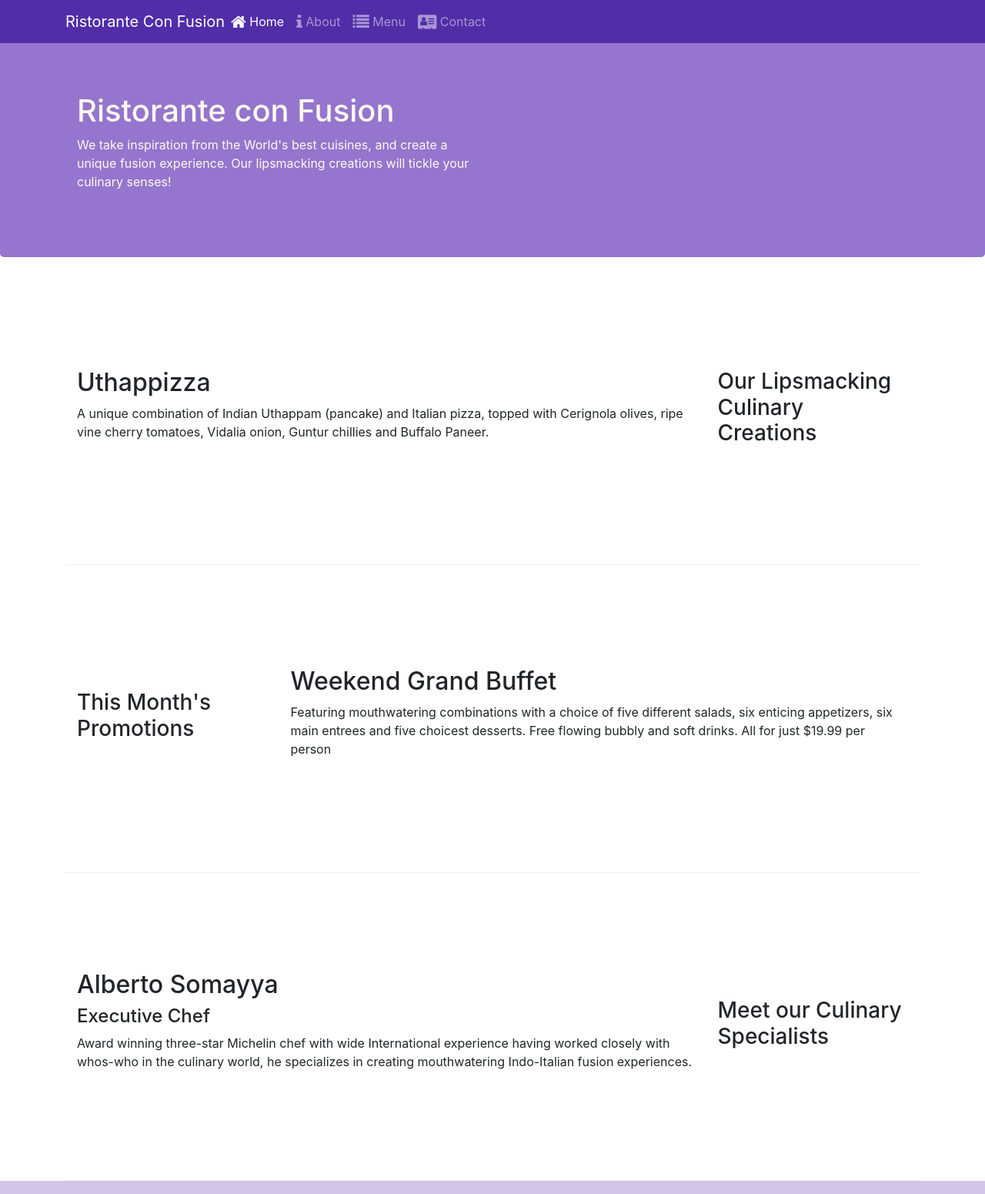
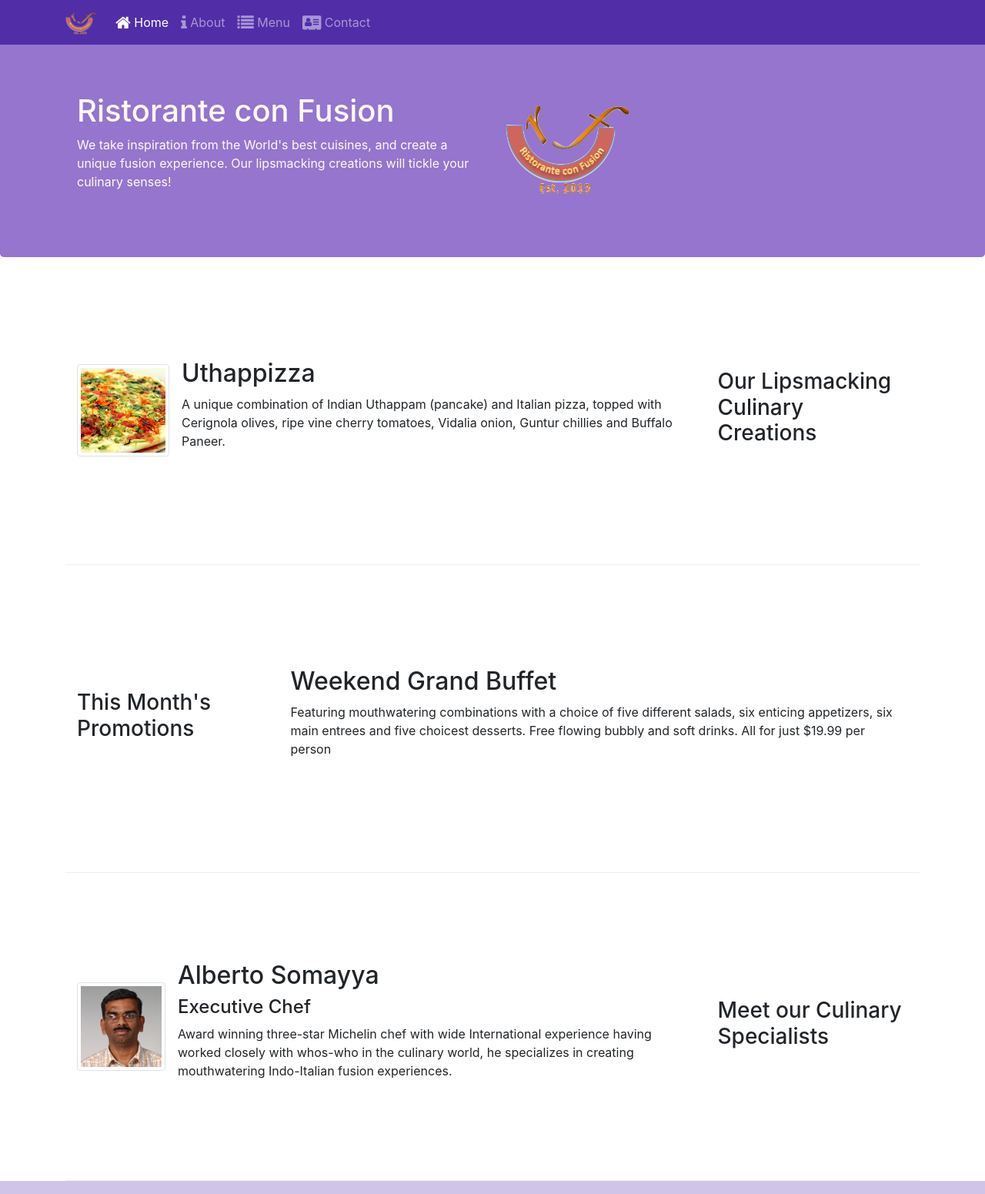
Before and after one commit to rasleenkaur/conFusion, a website: page index.html in a window 1280 px wide. Shown: the top 1551 px of the page at 77% size. Drawn offline with nearby package versions, Linux system fonts and the light colour scheme.

Commit message:
Images and Media

```diff
--- a/index.html
+++ b/index.html
@@ -19,18 +19,22 @@
 
     <nav class="navbar navbar-dark navbar-expand-sm fixed-top">
         <div class="container">
-            <a class="navbar-brand mr-auto" href="#">Ristorante Con Fusion</a>
             <button class="navbar-toggler" type="button" data-toggle="collapse" data-target="#Navbar">
                 <span class="navbar-toggler-icon"></span>
             </button>
+            <a class="navbar-brand" href="#"><img src="img/logo.png" height="30" width="41"></a>
             <div class="collapse navbar-collapse" id="Navbar">
 
                 <ul class="navbar-nav mr-auto">
                     <!-- mr-auto makes the content as left as possible . specifies right margin -->
-                    <li class="nav-item active"> <a class="nav-link" href="#"><span class= "fa fa-home fa-lg"></span> Home</a></li>
-                    <li class="nav-item"> <a class="nav-link" href="./aboutus.html"><span class= "fa fa-info fa-lg"></span> About</a></li>
-                    <li class="nav-item"> <a class="nav-link" href="#"><span class= "fa fa-list fa-lg"></span> Menu</a></li>
-                    <li class="nav-item"> <a class="nav-link" href="./contactus.html"><span class= "fa fa-address-card fa-lg"></span> Contact</a></li>
+                    <li class="nav-item active"> <a class="nav-link" href="#"><span class="fa fa-home fa-lg"></span>
+                            Home</a></li>
+                    <li class="nav-item"> <a class="nav-link" href="./aboutus.html"><span
+                                class="fa fa-info fa-lg"></span> About</a></li>
+                    <li class="nav-item"> <a class="nav-link" href="#"><span class="fa fa-list fa-lg"></span> Menu</a>
+                    </li>
+                    <li class="nav-item"> <a class="nav-link" href="./contactus.html"><span
+                                class="fa fa-address-card fa-lg"></span> Contact</a></li>
                 </ul>
             </div>
         </div>
@@ -44,7 +48,8 @@
                     <p>We take inspiration from the World's best cuisines, and create a unique fusion experience. Our
                         lipsmacking creations will tickle your culinary senses!</p>
                 </div>
-                <div class="col-12 col-sm">
+                <div class="col-12 col-sm align-self-center">
+                    <img src="img/logo.png" class="img-fluid">
                 </div>
             </div>
         </div>
@@ -56,10 +61,17 @@
                 <h3>Our Lipsmacking Culinary Creations</h3>
             </div>
             <div class="col-12 col-sm order-sm-first col-md">
-            <h2>Uthappizza</h2>
-            <p class=" d-none d-sm-block">A unique combination of Indian Uthappam (pancake) and Italian pizza,
-                topped with Cerignola olives, ripe vine cherry tomatoes, Vidalia onion, Guntur chillies and Buffalo
+                <div class="media">
+                    <img class="d-flex mr-3 img-thumbnail align-self-center" src="img/uthappizza.png" alt="Uthappizza">
+                    <div class="media-body">
+                        <h2 class="mt-0">Uthappizza</h2>
+                        <p class=" d-none d-sm-block">A unique combination of Indian Uthappam (pancake) and Italian
+                            pizza,
+                            topped with Cerignola olives, ripe vine cherry tomatoes, Vidalia onion, Guntur chillies and
+                            Buffalo
                             Paneer.</p>
+                    </div>
+                </div>
             </div>
         </div>
 
@@ -82,11 +94,18 @@
                 <h3>Meet our Culinary Specialists</h3>
             </div>
             <div class="col-12 col-sm order-sm-first col-md">
-                <h2>Alberto Somayya</h2>
+                <div class="media">
+                    <img class="d-flex mr-3 img-thumbnail align-self-center" src="img/alberto.png" alt="Alberto">
+                    <div class="media-body">
+                        <h2 class="mt-0">Alberto Somayya</h2>
                         <h4>Executive Chef</h4>
-                <p class=" d-none d-sm-block">Award winning three-star Michelin chef with wide International experience
-                    having worked closely with whos-who in the culinary world, he specializes in creating mouthwatering
+                        <p class=" d-none d-sm-block">Award winning three-star Michelin chef with wide International
+                            experience
+                            having worked closely with whos-who in the culinary world, he specializes in creating
+                            mouthwatering
                             Indo-Italian fusion experiences. </p>
+                    </div>
+                </div>
             </div>
         </div>
     </div>
@@ -116,11 +135,16 @@
                 </div>
                 <div class="col-12 col-sm-4 align-self-center">
                     <div class="text-center">
-                        <a class="btn btn-social-icon btn-google " href="http://google.com/+"><i class="fa fa-google-plus fa-lg"></i></a>
-                        <a class="btn btn-social-icon btn-facebook " href="http://www.facebook.com/profile.php?id="><i class="fa fa-facebook fa-lg"></i></a>
-                        <a class="btn btn-social-icon btn-linkedin " href="http://www.linkedin.com/in/"><i class="fa fa-linkedin fa-lg"></i></a>
-                        <a class="btn btn-social-icon btn-twitter " href="http://twitter.com/"><i class="fa fa-twitter fa-lg"></i></a>
-                        <a class="btn btn-social-icon btn-google " href="http://youtube.com/"><i class="fa fa-youtube fa-lg"></i></a>
+                        <a class="btn btn-social-icon btn-google " href="http://google.com/+"><i
+                                class="fa fa-google-plus fa-lg"></i></a>
+                        <a class="btn btn-social-icon btn-facebook " href="http://www.facebook.com/profile.php?id="><i
+                                class="fa fa-facebook fa-lg"></i></a>
+                        <a class="btn btn-social-icon btn-linkedin " href="http://www.linkedin.com/in/"><i
+                                class="fa fa-linkedin fa-lg"></i></a>
+                        <a class="btn btn-social-icon btn-twitter " href="http://twitter.com/"><i
+                                class="fa fa-twitter fa-lg"></i></a>
+                        <a class="btn btn-social-icon btn-google " href="http://youtube.com/"><i
+                                class="fa fa-youtube fa-lg"></i></a>
                         <a class="btn btn-social-icon" href="mailto:"><i class="fa fa-envelope-o fa-lg"></i></a>
                     </div>
                 </div>
```
Also changed, not shown: aboutus.html (+5 -3 lines), contactus.html (+3 -2 lines), img/alberto.png (added), img/buffet.png (added), img/logo.png (added), img/uthappizza.png (added). Lines whose indentation alone changed are shown as unchanged.
